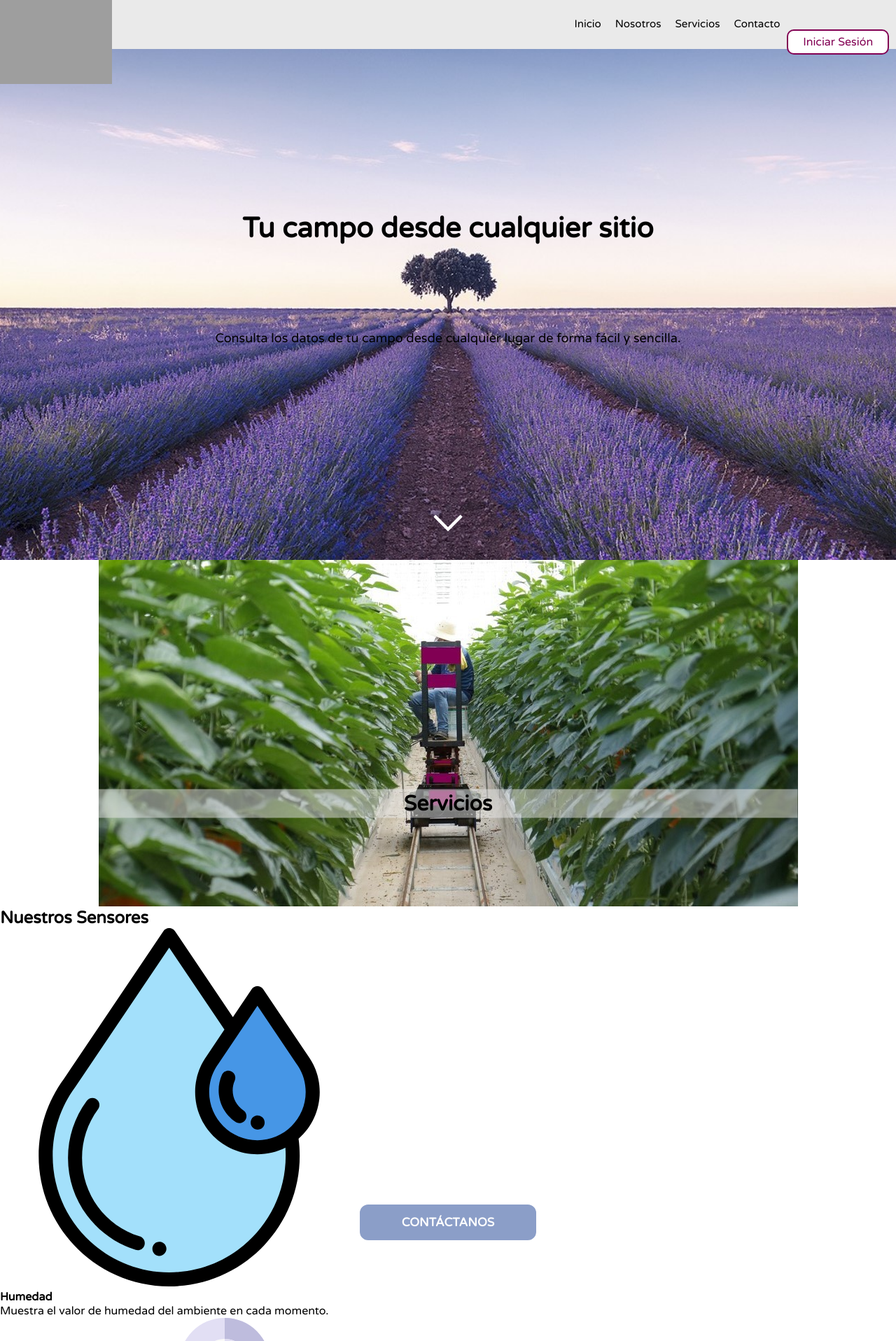
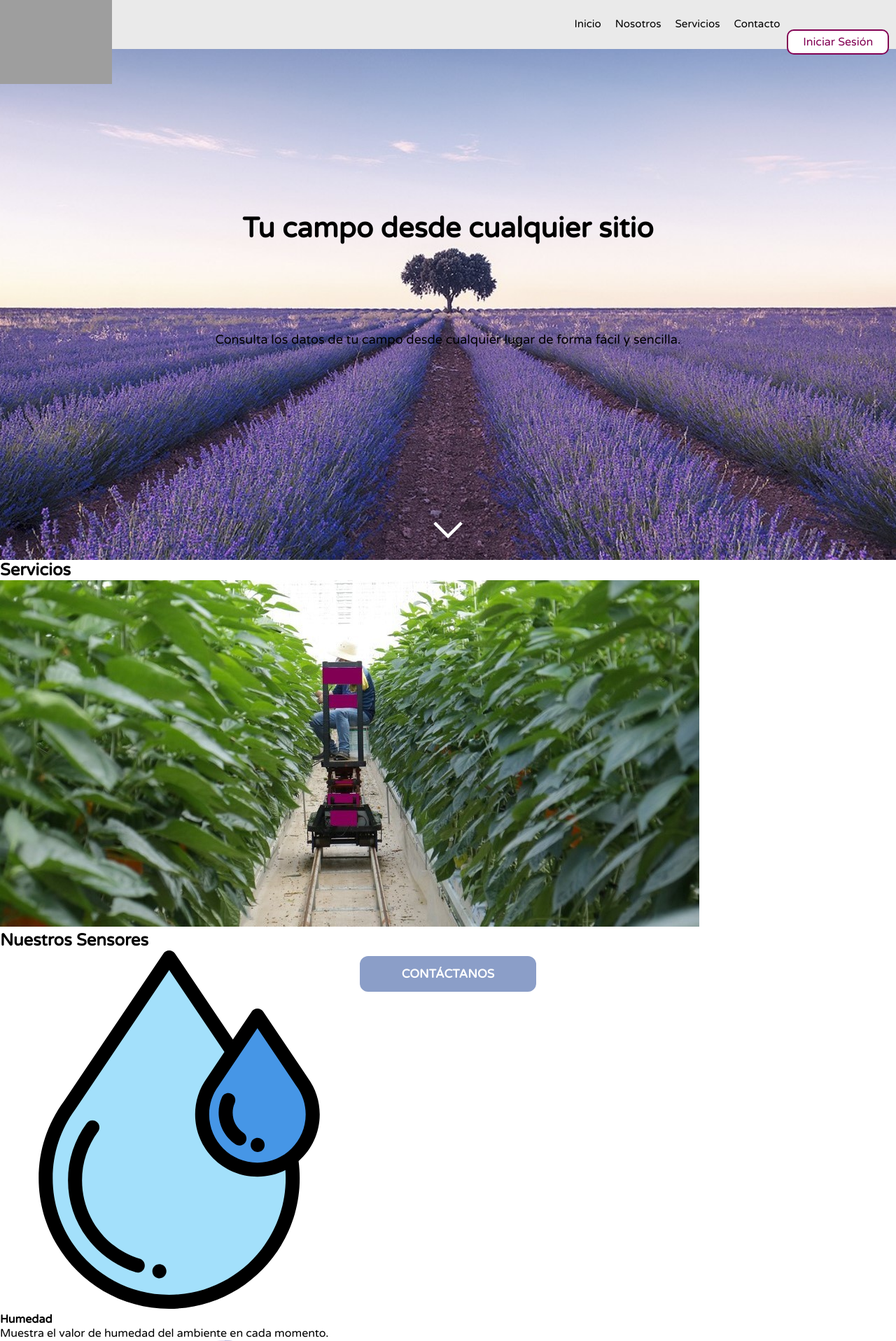
Before and after one commit to halfam/Proyecto-Web, a PHP site: page / in a window 1280 px wide. Shown: the top 1916 px of the page at 70% size. Run offline with PHP 8.4, Linux system fonts and the light colour scheme; some libraries are stand-ins or nearby versions; grey boxes are pictures that could not be loaded.

Commit message:
Arreglos finales no definitivos

```diff
--- a/css/estilo-landingpage.css
+++ b/css/estilo-landingpage.css
@@ -11,7 +11,7 @@
 .fondo{
     padding-top: 22%;
     background-image: url(../img/fondo.jpg);
-    background-position: center center;
+    background-position: center;
     background-size: cover;
   }
 
@@ -27,9 +27,7 @@
   text-align: center;
   justify-content: center;
   font-size: 20px;
-  margin-left: 30px;
-  margin-right: 30px;
-  margin-top: 20px;
+  margin: 20px 20px 20px 20px;
 }
 
 /*Estilo del texto de relleno (información adicional)*/
@@ -41,9 +39,8 @@
 
 /*Diseño del contenedor promoción*/
 .promocion{
-  margin-top: 30%;
-  align-items: center;
   text-align: center;
+
 }
 
 /*Diseño del texto para el call to action*/
@@ -65,6 +62,7 @@
     border-radius: 15px;
     border: 3px solid white;
   }
+
 /*Diseño del call to action (botón contacto)*/
   .boton_personalizado:hover{
     background: #8b9ec8;
@@ -85,19 +83,12 @@
   }
 
 
-
-
-
-
-
-
-
+/* ---------------------------------------------------------------------- */
 .scroll-down {
-  height: 20px;
+  height: 35px;
   width: 100%;
   position: absolute;
-  bottom: 40px;
-  border-radius: 50px;
+  bottom: 25px;
 }
 
 .finscroll {
@@ -126,7 +117,7 @@
 
 @keyframes scroll-down {
   0% {
-    /* top:20%; */
+     top:20%;
     opacity: 0;
   }
   30% {
@@ -141,32 +132,4 @@
   }
 }
 
-
-
-.servicios-encabezado {
-  font-family: 'Varela Round', sans-serif;
-  margin: 0 auto;
-  text-align: center;
-}
-
-#nosotros-img {
-  width: 100%;
-  height: auto;
-  margin-bottom: -3px;
-}
-.servicios-principal{
-  position: relative;
-  display: inline-block;
-}
-
-.dentro{
-  position: absolute;
-  top: 70%;
-  left: 50%;
-  transform: translate(-50%, -50%);
-  padding: 2px;
-  font-size: 20px;
-  background: #EAEAEA80;
-  width: 100%;
-  color: black;
-}
+/* ---------------------------------------------------------------------- */
--- a/header.php
+++ b/header.php
@@ -47,7 +47,7 @@
                     </li>
 
                     <li class="nav-link" style="--i: 0.3s">
-                        <a href="#sensores">Servicios</a>
+                        <a href="index.php#sensores">Servicios</a>
 
                     </li>
 
--- a/index.php
+++ b/index.php
@@ -18,6 +18,7 @@
     <body>
         <?php include_once 'header.php'?>
         <div class="fondo blur" id="fondo">
+
             <!-- texto de reclamo-->
             <div class="texto-encabezado">
 
@@ -33,18 +34,18 @@
         </div>
 
         <!-- Botón scroll down-->
-        <a class="desliz" href="#sensores">
+        <a class=" desliz" href="#sensores">
             <div class="scroll-down"></div>
         </a>
 
         <div class="finscroll" id="sensores"></div>
-        <section class="servicios-encabezado blur" >
         <!-- Fin Botón scroll down-->
 
-            <!-- Sección Servicios-->
+        <!-- Sección Servicios-->
+        <section class="servicios-encabezado blur" >
             <div class="servicios-principal">
                 <div class="dentro"><h1>Servicios</h1></div>
-                <img src="img/servicios.jpg" alt="nosotros-img" id="nosotros-img">
+                <img src="img/servicios.jpg" alt="servicios-img" id="servicios-img">
             </div>
         </section>
 
@@ -76,10 +77,10 @@
                     <p class="text-sensores"><b>Luminosidad</b></p>
                     <p>Obtiene el porcentaje de luminosidad en cualquier momento del dia.</p>
                 </div>
+
             </div>
 
-
-        <section class="adquirir_servicios blur">
+        <section class="adquirir_servicios blur" id="adquirir_servicios">
             <h2 class="titulo">¿Cómo adquirir nuestro servicio?</h2>
             <div class="contacto">
                 <h4><b>CONTÁCTANOS</b></h4>
```
Also changed, not shown: css/servicios.css (+27 -0 lines).
